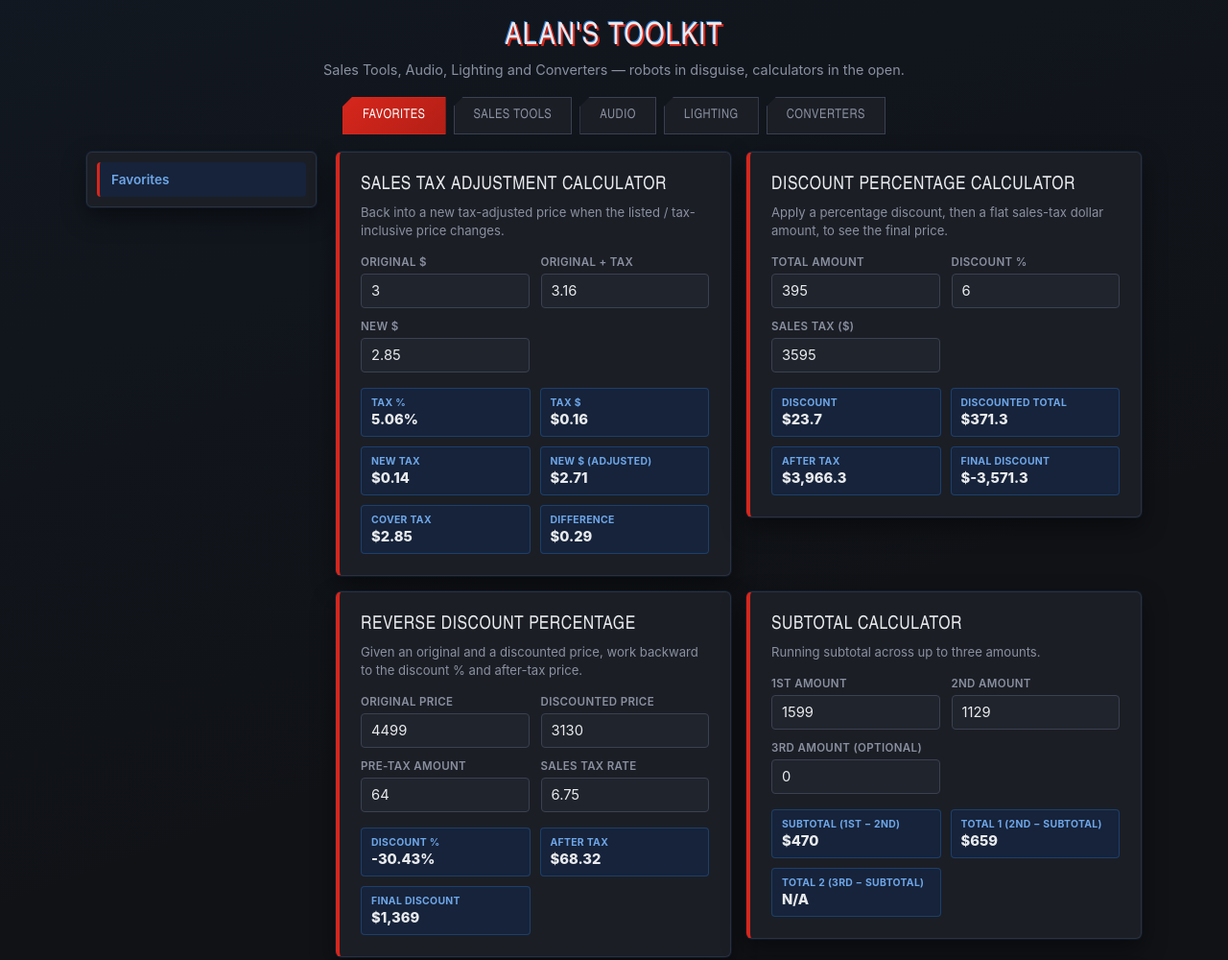
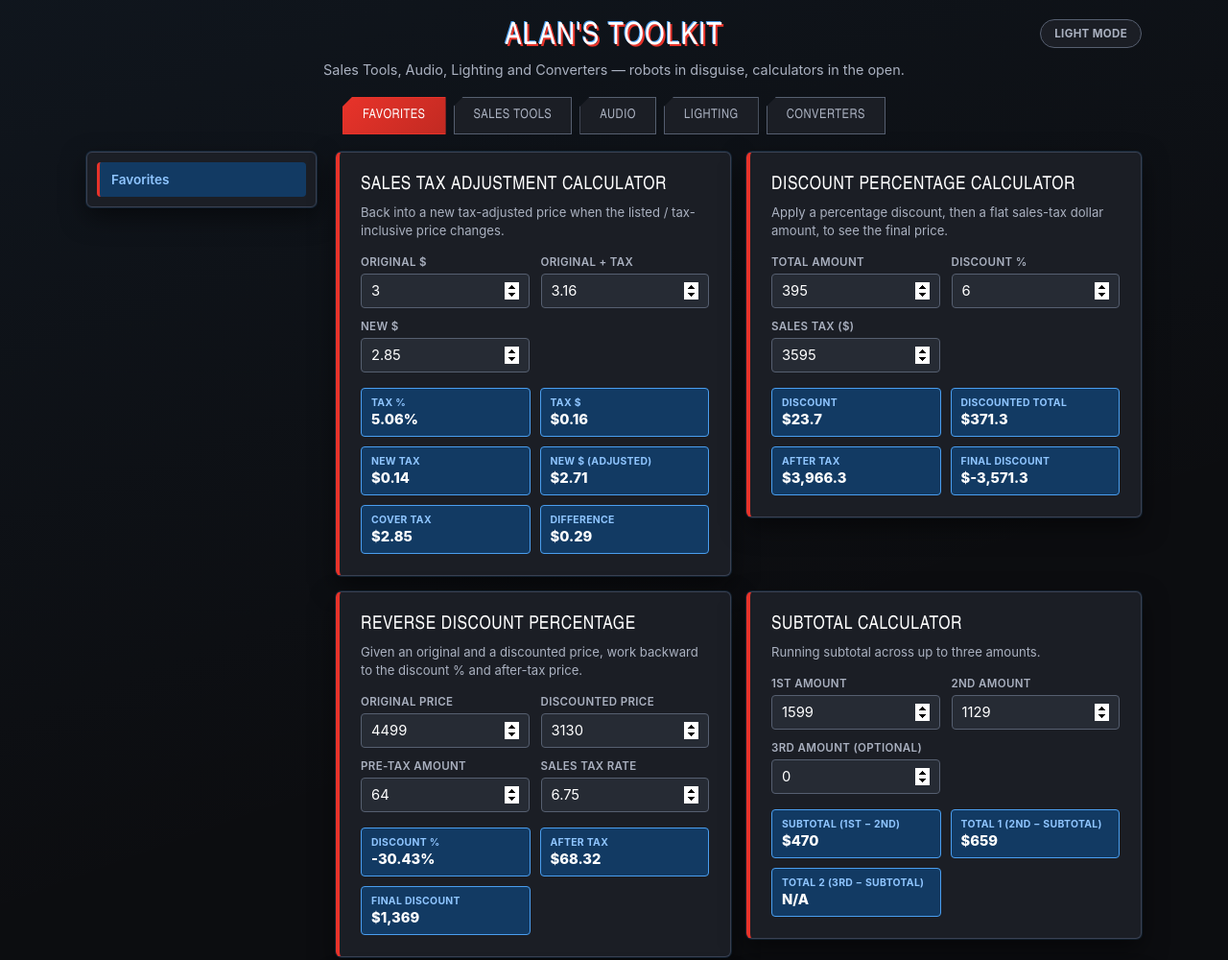
Before and after one commit to StumpHugelarge/SuperSpreadsheet, a plain HTML site: page index.html in a window 1280 px wide. Shown: the top 1000 px of the page at 96% size. Drawn offline with Linux system fonts and the light colour scheme; a web font is replaced by a local one.

Commit message:
Add files via upload

```diff
--- a/index.html
+++ b/index.html
@@ -9,41 +9,80 @@
 <link rel="manifest" href="manifest.json">
 <link rel="icon" href="icon-192.png">
 <link rel="apple-touch-icon" href="icon-192.png">
+<script>
+(function(){
+  try{
+    var t = localStorage.getItem("toolkitTheme");
+    document.documentElement.setAttribute("data-theme", t === "light" ? "light" : "dark");
+  }catch(e){
+    document.documentElement.setAttribute("data-theme","dark");
+  }
+})();
+</script>
 <style>
   @font-face{
     font-family: "Beastformer";
     src: url("beastformer.ttf") format("truetype");
     font-weight: normal; font-style: normal; font-display: swap;
   }
-  :root{
-    --bg: #101216;
-    --bg-2: #0b0d10;
+  :root, html[data-theme="dark"]{
+    --bg: #0c0d10;
+    --bg-2: #08090b;
     --card: #1b1e25;
-    --card-2: #20242c;
-    --border: #2c313d;
-    --border-strong: #3a4152;
-    --text: #e8eaed;
-    --text-muted: #8a90a0;
+    --card-2: #262b34;
+    --border: #3a4152;
+    --border-strong: #565f70;
+    --text: #ffffff;
+    --text-muted: #aab1c0;
+    --accent: #e8332a;
+    --accent-hover: #c22a22;
+    --accent-2: #4a9eef;
+    --accent-soft: #123a63;
+    --out-border: #4a9eef;
+    --label-accent: #8fc5ff;
+    --radius: 6px;
+    --shadow: 0 0 0 1px rgba(74,158,239,0.15), 0 10px 26px rgba(0,0,0,0.5);
+    --font-display: "Beastformer", "Arial Narrow", sans-serif;
+    color-scheme: dark;
+  }
+  html[data-theme="light"]{
+    --bg: #e4e7ec;
+    --bg-2: #d7dbe2;
+    --card: #ffffff;
+    --card-2: #f2f3f6;
+    --border: #c3c8d1;
+    --border-strong: #aab1bd;
+    --text: #1a1d24;
+    --text-muted: #5b6172;
     --accent: #d6261c;
     --accent-hover: #b31f16;
-    --accent-2: #2c74c9;
-    --accent-soft: #16233a;
-    --radius: 6px;
-    --shadow: 0 0 0 1px rgba(44,116,201,0.12), 0 10px 26px rgba(0,0,0,0.45);
-    --font-display: "Beastformer", "Arial Narrow", sans-serif;
+    --accent-2: #1d55a3;
+    --accent-soft: #eaf0fb;
+    --out-border: #b7cbef;
+    --label-accent: #1d55a3;
+    --shadow: 0 1px 2px rgba(20,20,43,0.06), 0 8px 24px rgba(20,20,43,0.08);
+    color-scheme: light;
   }
   *{box-sizing:border-box;}
   body{
     margin:0;
     font-family: -apple-system, BlinkMacSystemFont, "Segoe UI", Roboto, Helvetica, Arial, sans-serif;
     background: var(--bg);
-    background-image: linear-gradient(160deg, rgba(44,116,201,0.06) 0%, transparent 40%), linear-gradient(-20deg, rgba(214,38,28,0.05) 0%, transparent 35%);
+    background-image: linear-gradient(160deg, rgba(74,158,239,0.06) 0%, transparent 40%), linear-gradient(-20deg, rgba(232,51,42,0.05) 0%, transparent 35%);
     color: var(--text);
     -webkit-font-smoothing: antialiased;
     padding: 20px 16px 48px;
   }
   .wrap{ max-width: 1100px; margin: 0 auto; }
-  header.app-header{ text-align:center; margin-bottom: 20px; }
+  header.app-header{ text-align:center; margin-bottom: 20px; position:relative; }
+  .theme-toggle{
+    font-family:inherit; font-size:0.72rem; font-weight:700; text-transform:uppercase; letter-spacing:0.03em;
+    padding:7px 14px; border-radius:999px; border:1px solid var(--border-strong);
+    background:var(--card); color:var(--text-muted); cursor:pointer;
+    position:absolute; top:0; right:0;
+  }
+  .theme-toggle:hover{ border-color:var(--accent-2); color:var(--text); }
+  @media (max-width:560px){ .theme-toggle{ position:static; margin:10px auto 0; display:block; } }
   header.app-header h1{
     font-family: var(--font-display); font-size: 2rem; font-weight: normal; margin: 0 0 6px;
     letter-spacing: 0.04em; text-transform: uppercase; color: var(--text);
@@ -77,7 +116,7 @@
     padding: 10px 12px; border-radius: 4px; border:none; border-left:3px solid transparent; background:transparent;
     color: var(--text); cursor:pointer;
   }
-  .sidebar button.active{ background: var(--accent-soft); color: #6ea6e8; border-left-color: var(--accent); }
+  .sidebar button.active{ background: var(--accent-soft); color: var(--label-accent); border-left-color: var(--accent); }
   .sidebar button:hover:not(.active){ background:var(--card-2); }
 
   .main-panel{ display:flex; flex-direction:column; gap:16px; }
@@ -98,11 +137,20 @@
   }
   select:focus, input:focus{ outline:2px solid var(--accent-2); outline-offset:1px; }
 
+  input[type="number"]::-webkit-inner-spin-button,
+  input[type="number"]::-webkit-outer-spin-button{
+    opacity: 1;
+  }
+  html[data-theme="dark"] input[type="number"]::-webkit-inner-spin-button,
+  html[data-theme="dark"] input[type="number"]::-webkit-outer-spin-button{
+    filter: invert(1) brightness(1.7);
+  }
+
   .output-grid{ display:grid; grid-template-columns: repeat(auto-fit, minmax(160px,1fr)); gap:10px; }
   .out-box{
-    background: var(--accent-soft); border:1px solid rgba(44,116,201,0.35); border-radius:4px; padding:12px 14px;
-  }
-  .out-box .label{ font-size:0.7rem; font-weight:700; text-transform:uppercase; letter-spacing:0.03em; color:#6ea6e8; margin-bottom:4px; }
+    background: var(--accent-soft); border:1px solid var(--out-border); border-radius:4px; padding:12px 14px;
+  }
+  .out-box .label{ font-size:0.7rem; font-weight:700; text-transform:uppercase; letter-spacing:0.03em; color:var(--label-accent); margin-bottom:4px; }
   .out-box .value{ font-size:1.15rem; font-weight:800; color:var(--text); }
   .out-box.na .value{ color: var(--text-muted); font-weight:700; font-size:0.95rem; }
 
@@ -122,7 +170,7 @@
   footer{ text-align:center; color:var(--text-muted); font-size:0.75rem; margin-top:28px; }
   table.ref-table{ width:100%; border-collapse:collapse; font-size:0.8rem; margin-top:8px; }
   table.ref-table th, table.ref-table td{ text-align:left; padding:5px 8px; border-bottom:1px solid var(--border); }
-  table.ref-table th{ color:#6ea6e8; font-weight:700; font-size:0.7rem; text-transform:uppercase; }
+  table.ref-table th{ color:var(--label-accent); font-weight:700; font-size:0.7rem; text-transform:uppercase; }
 
   .favorites-grid{ display:grid; grid-template-columns: 1fr 1fr; gap:16px; align-items:start; }
   @media (max-width: 780px){ .favorites-grid{ grid-template-columns: 1fr; } }
@@ -151,6 +199,7 @@
 <body>
 <div class="wrap">
   <header class="app-header">
+    <button class="theme-toggle" id="themeToggle" type="button"></button>
     <h1>Alan's Toolkit</h1>
     <p>Sales Tools, Audio, Lighting and Converters — robots in disguise, calculators in the open.</p>
   </header>
@@ -1608,6 +1657,22 @@ function renderAll(){
 }
 renderAll();
 
+/* ---------- Theme toggle ---------- */
+(function(){
+  const btn = document.getElementById("themeToggle");
+  function syncLabel(){
+    const t = document.documentElement.getAttribute("data-theme");
+    btn.textContent = t === "dark" ? "Light Mode" : "Dark Mode";
+  }
+  btn.addEventListener("click", () => {
+    const next = document.documentElement.getAttribute("data-theme") === "dark" ? "light" : "dark";
+    document.documentElement.setAttribute("data-theme", next);
+    try{ localStorage.setItem("toolkitTheme", next); }catch(e){}
+    syncLabel();
+  });
+  syncLabel();
+})();
+
 /* ---------- PWA service worker registration ---------- */
 if("serviceWorker" in navigator){
   window.addEventListener("load", () => {
--- a/sw.js
+++ b/sw.js
@@ -1,4 +1,4 @@
-const CACHE_NAME = "toolkit-cache-v2";
+const CACHE_NAME = "toolkit-cache-v3";
 const ASSETS = [
   "./",
   "./index.html",
```
